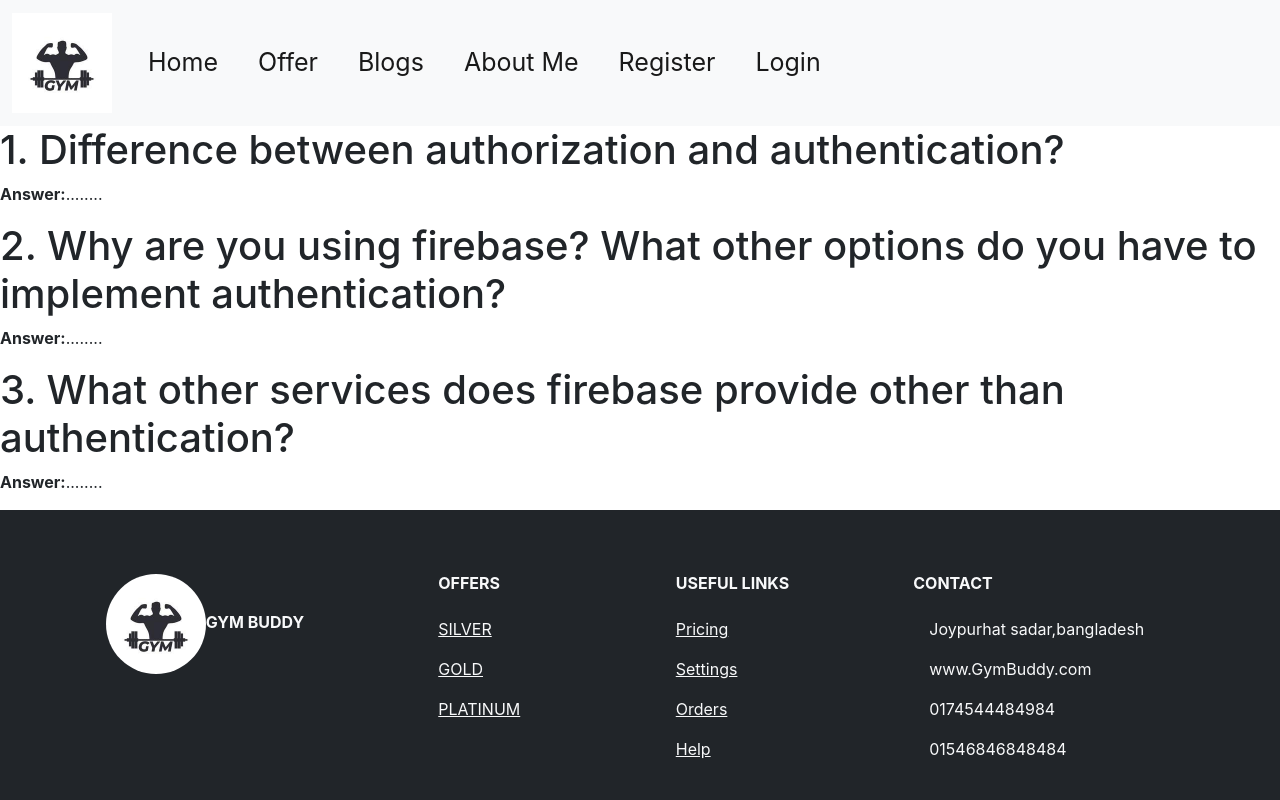
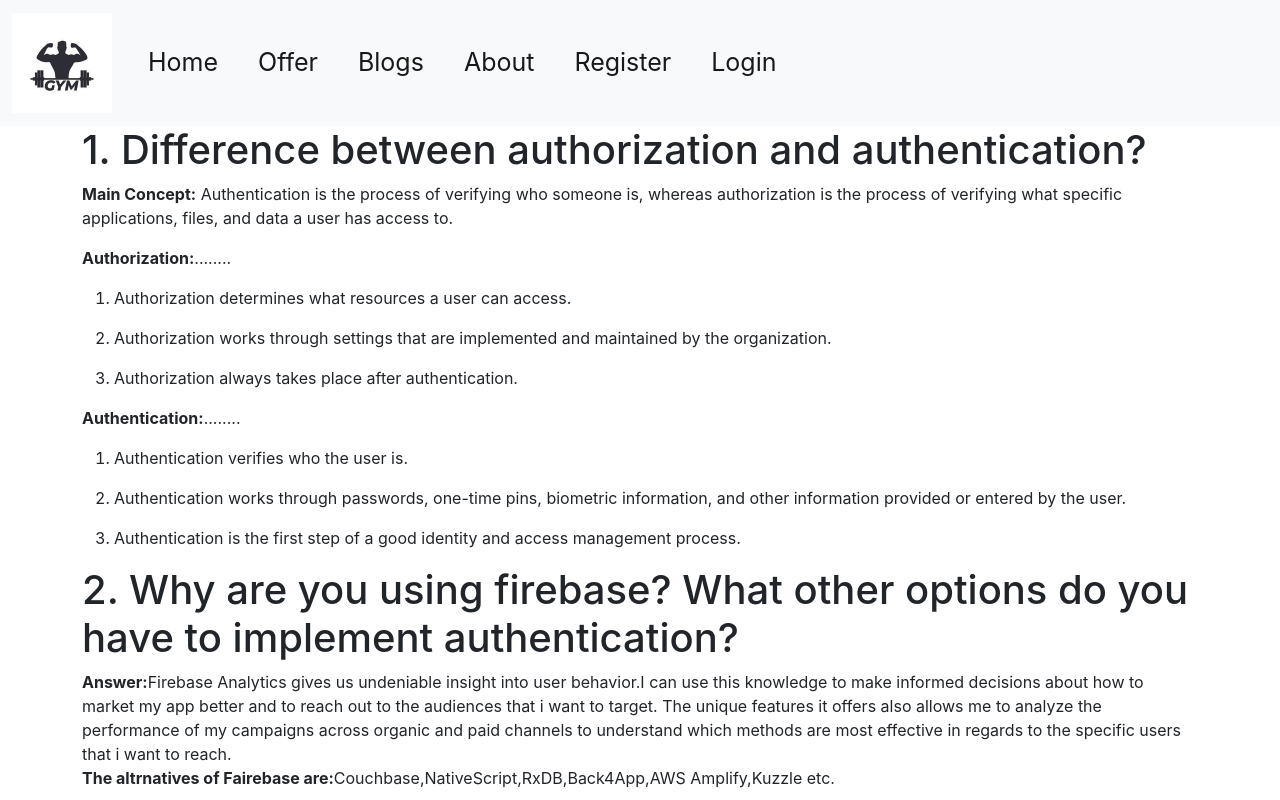
Before and after one commit to TalhaJobayer/gymBuddy-Firebase-assighnment, a React (Create React App) app: page /Blogs in a window 1280 px wide. Shown: the top 800 px of the page. Built offline with nearby package versions, Linux system fonts and the light colour scheme; no server answers.

Commit message:
blog and about done

```diff
--- a/src/Component/MainPage/AboutMe/AboutMe.css
+++ b/src/Component/MainPage/AboutMe/AboutMe.css
@@ -0,0 +1,5 @@
+.image{
+    width: 300px;
+    height: 300px;
+    border-radius: 50px;
+}
--- a/src/Component/MainPage/AboutMe/AboutMe.js
+++ b/src/Component/MainPage/AboutMe/AboutMe.js
@@ -1,9 +1,16 @@
 import React from 'react';
-
+import image from '../../../images/IMG_20200702_024444_108.jpg'
+import './AboutMe.css'
 const AboutMe = () => {
     return (
         <div>
-            <h1>aboute me</h1>
+            <div className=' container '>
+                <img  className='image' src={image} alt="" />
+                <div>
+                <h1> I'm Talha Jobayer.My final Ambission is to be a Web Developer and to put the word "web developer" next to my name this year.And now my next goal is to complete 10 websites using react-route.All i need to is practice what i have learned these days.</h1>
+                </div>
+            </div>
+
         </div>
     );
 };
--- a/src/Component/MainPage/Blogs/Blogs.js
+++ b/src/Component/MainPage/Blogs/Blogs.js
@@ -2,13 +2,30 @@ import React from 'react';
 
 const Blogs = () => {
     return (
-        <div className='text-start'>
+        <div className='text-start container'>
             <h1>1. Difference between authorization and authentication?</h1>
-            <p><strong>Answer:</strong>........</p>
+            <p><strong>Main Concept:</strong> Authentication is the process of verifying who someone is, whereas authorization is the process of verifying what specific applications, files, and data a user has access to.</p>
+            <p><strong>Authorization:</strong>........</p>
+            <ol>
+                <li><p>Authorization determines what resources a user can access.</p></li>
+                <li><p>Authorization works through settings that are implemented and maintained by the organization.</p></li>
+                <li><p>Authorization always takes place after authentication.</p></li>
+                </ol>
+            <p><strong>Authentication:</strong>........</p>
+            <ol>
+                <li><p>Authentication verifies who the user is.</p></li>
+                <li><p>Authentication works through passwords, one-time pins, biometric information, and other information provided or entered by the user.</p></li>
+                <li><p>Authentication is the first step of a good identity and access management process.</p></li>
+                </ol>
             <h1>2. Why are you using firebase? What other options do you have to implement authentication?</h1>
-            <p><strong>Answer:</strong>........</p>
+            <p><strong>Answer:</strong>Firebase Analytics gives us undeniable insight into user behavior.I can use this knowledge to make informed decisions about how to market my app better and to reach out to the audiences that i want to target. The unique features it offers also allows me to analyze the performance of my campaigns across organic and paid channels to understand which methods are most effective in regards to the specific users that i want to reach.
+            <p><strong>The altrnatives of Fairebase are:</strong>Couchbase,NativeScript,RxDB,Back4App,AWS Amplify,Kuzzle etc.
+
+            </p>
+
+</p>
             <h1>3. What other services does firebase provide other than authentication?</h1>
-            <p><strong>Answer:</strong>........</p>
+            <p><strong>   firebase provide the services other than authentication is:</strong>Cloud Firestore,Cloud Functions,Authentication,Hosting,Cloud Storage,Google Analytics,Predictions,Cloud Messaging etc</p>
         </div>
     );
 };
--- a/src/Component/SharedPage/Footer/Footer.js
+++ b/src/Component/SharedPage/Footer/Footer.js
@@ -28,13 +28,13 @@ const Footer = () => {
             OFFERS
           </h6>
           <p>
-            <a href="#Offer" className="text-reset">SILVER</a>
+            <a href="/#Offer" className="text-reset">SILVER</a>
           </p>
           <p>
-            <a href="#Offer" className="text-reset">GOLD</a>
+            <a href="/#Offer" className="text-reset">GOLD</a>
           </p>
           <p>
-            <a href="#Offer" className="text-reset">PLATINUM</a>
+            <a href="/#Offer" className="text-reset">PLATINUM</a>
           </p>
 
         </div>
--- a/src/Component/SharedPage/Header/Header.js
+++ b/src/Component/SharedPage/Header/Header.js
@@ -48,7 +48,7 @@ const Header = () => {
 
 
 
-        <Link  className="nav-link active menuText" aria-current="page" to={"/AboutMe"}>About Me</Link>
+        <Link  className="nav-link active menuText" aria-current="page" to={"/AboutMe"}>About</Link>
 
         {user?'':<Link  className="nav-link active menuText" aria-current="page" to={'/Register'}>Register</Link>}
 
```
Also changed, not shown: src/images/IMG_20200702_024444_108.jpg (added).
